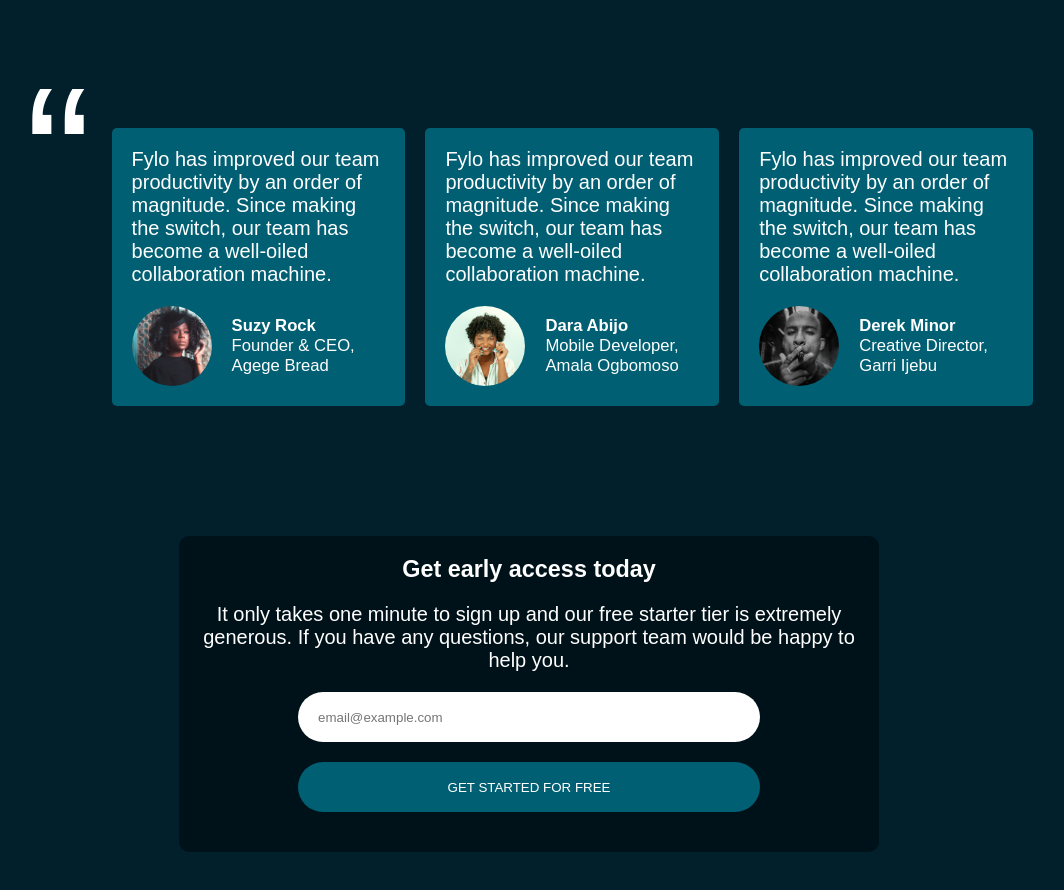
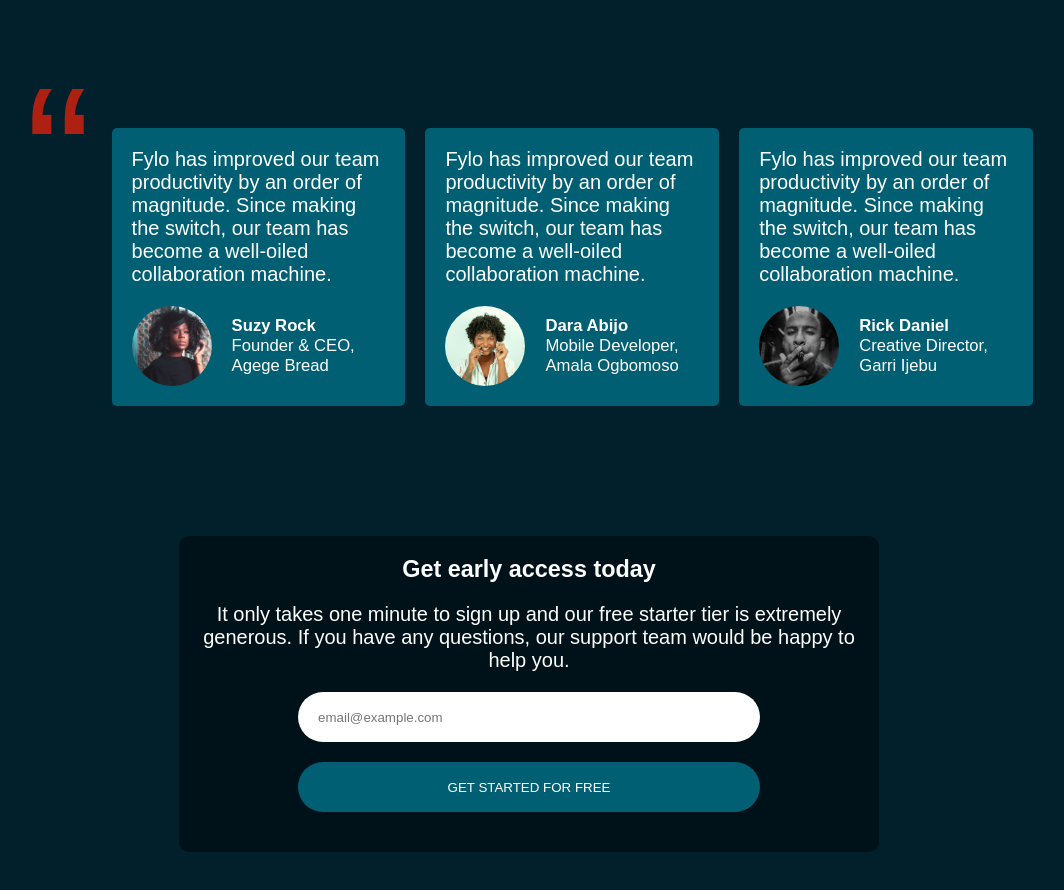
Before and after one commit to peter-omoyele/a-dark-themed-landing-page, a plain HTML site: page index.html in a window 1280 px wide. Shown: the part 2140-3030 px from the top of the page, without its empty margins (111-1175 px from the left). Drawn offline with Linux system fonts and the light colour scheme; a web font is replaced by a local one.

Commit message:
changed open-quote color

```diff
--- a/index.html
+++ b/index.html
@@ -102,7 +102,7 @@
                 <div class="profile">
                     <img src="assets/derek.jpg" alt="">
                     <div class="names">
-                        <small><strong>Derek Minor</strong></small>
+                        <small><strong>Rick Daniel</strong></small>
                         <small>Creative Director, Garri Ijebu</small>
                     </div>
                 </div>
--- a/style.css
+++ b/style.css
@@ -191,6 +191,7 @@ header nav ul li:hover {
     font-size: 200px;
     margin: 0 auto;
     line-height: .3;
+    color: #AE2012;
 }
 
 .cards {
@@ -201,6 +202,11 @@ header nav ul li:hover {
     background-color: #005F73;
     padding: 20px;
     border-radius: 5px;
+    cursor: pointer;
+}
+
+.cards:hover {
+    background-color: #AE2012;
 }
 
 .cards p {
```
